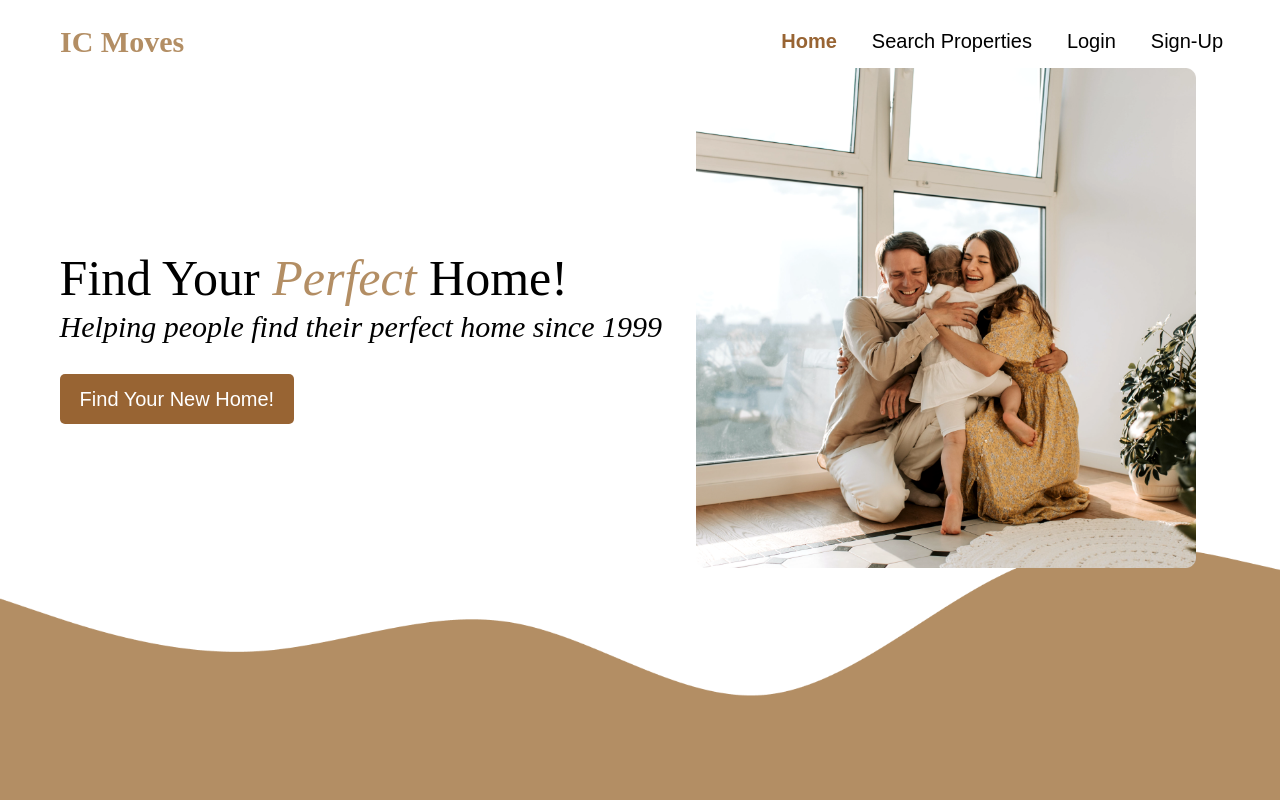
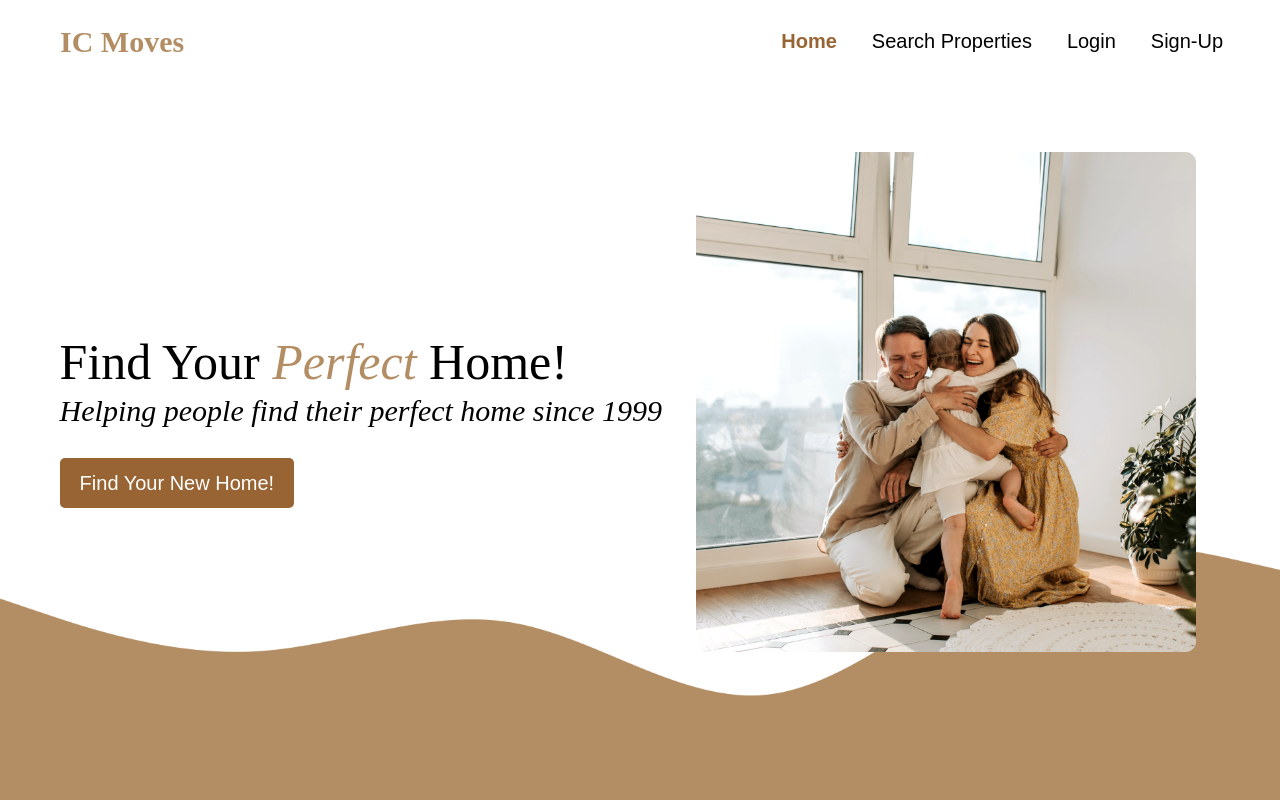
Before and after one commit to RangerVinven/IC-Moves, a SvelteKit app: page / in a window 1280 px wide. Shown: the top 800 px of the page. Built offline with nearby package versions, Linux system fonts and the light colour scheme.

Commit message:
Removed position absolute from navbar container

```diff
--- a/src/routes/HeroSection.svelte
+++ b/src/routes/HeroSection.svelte
@@ -3,7 +3,7 @@
     import Navbar from "$lib/components/Navbar.svelte"
 </script>
 
-<div style="margin-top: 0;position: absolute;width: 100%;">
+<div style="width: 100%;">
     <Navbar page="Home" />
 </div>
 
```
